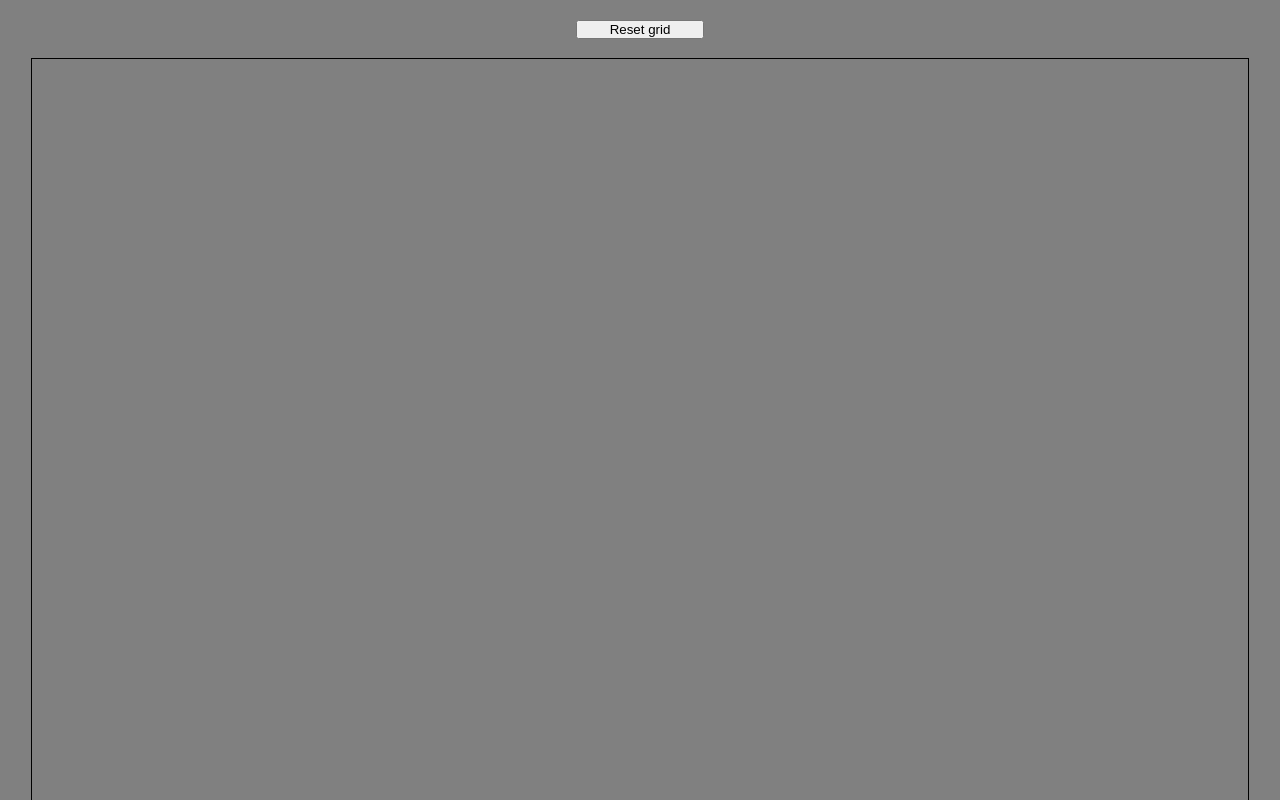
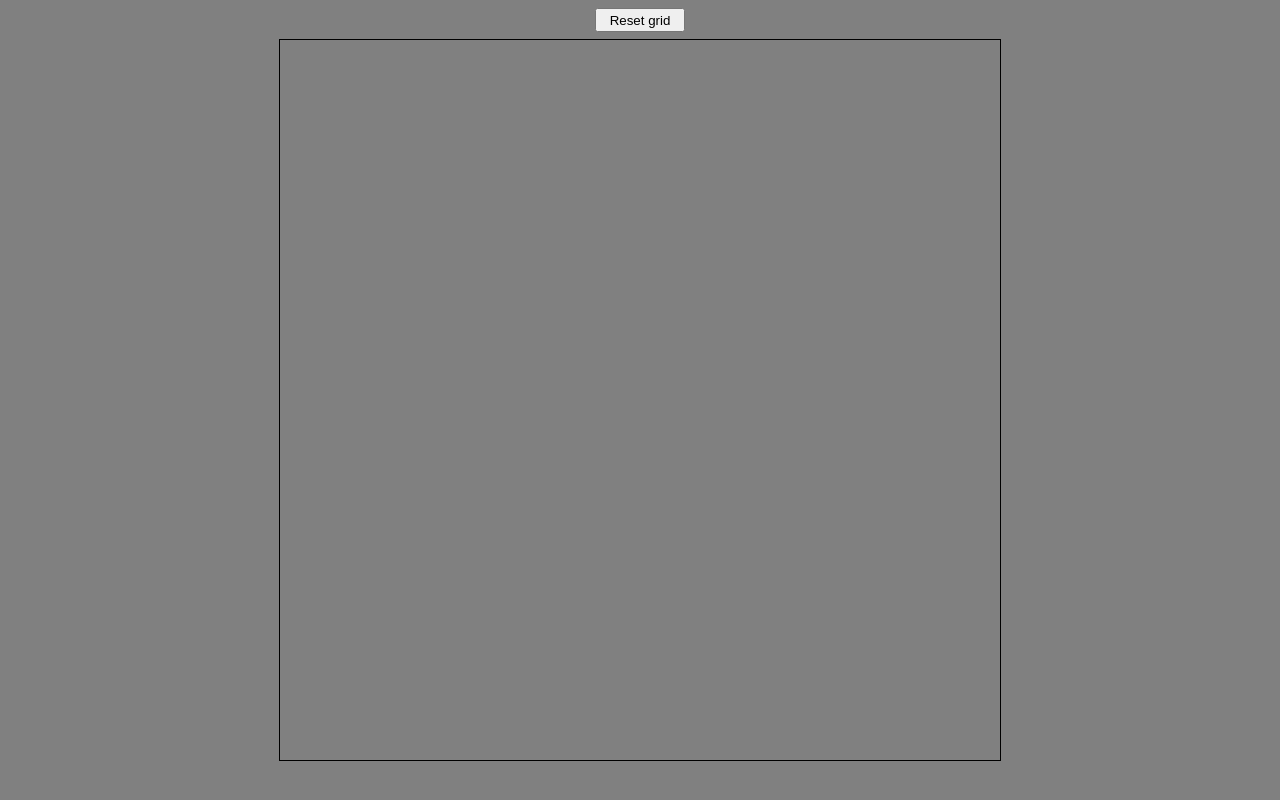
Before and after one commit to mrvalbass/odin-etch-a-sketch, a plain HTML site: page index.html in a window 1280 px wide. Shown: the top 800 px of the page. Drawn offline with Linux system fonts and the light colour scheme.

Commit message:
Bug fixes
fixes size irrelevancy on different devices

```diff
--- a/style/style.css
+++ b/style/style.css
@@ -10,16 +10,18 @@ body {
 
 .width-btn {
   display: block;
-  width: 10svw;
-  margin: 0 auto;
-  margin-top: 20px;
+  height: 3svh;
+  width: fit-content;
+  margin: 1svh auto;
+  padding: 0 1svw;
 }
 
 .grid-container {
-  width: 95svw;
+  aspect-ratio: 1 / 1;
+  max-width: 95svw;
+  max-height: 90svh;
   outline: 1px solid black;
   display: flex;
   flex-wrap: wrap;
   margin: 0 auto;
-  margin-top: 20px;
 }
```
